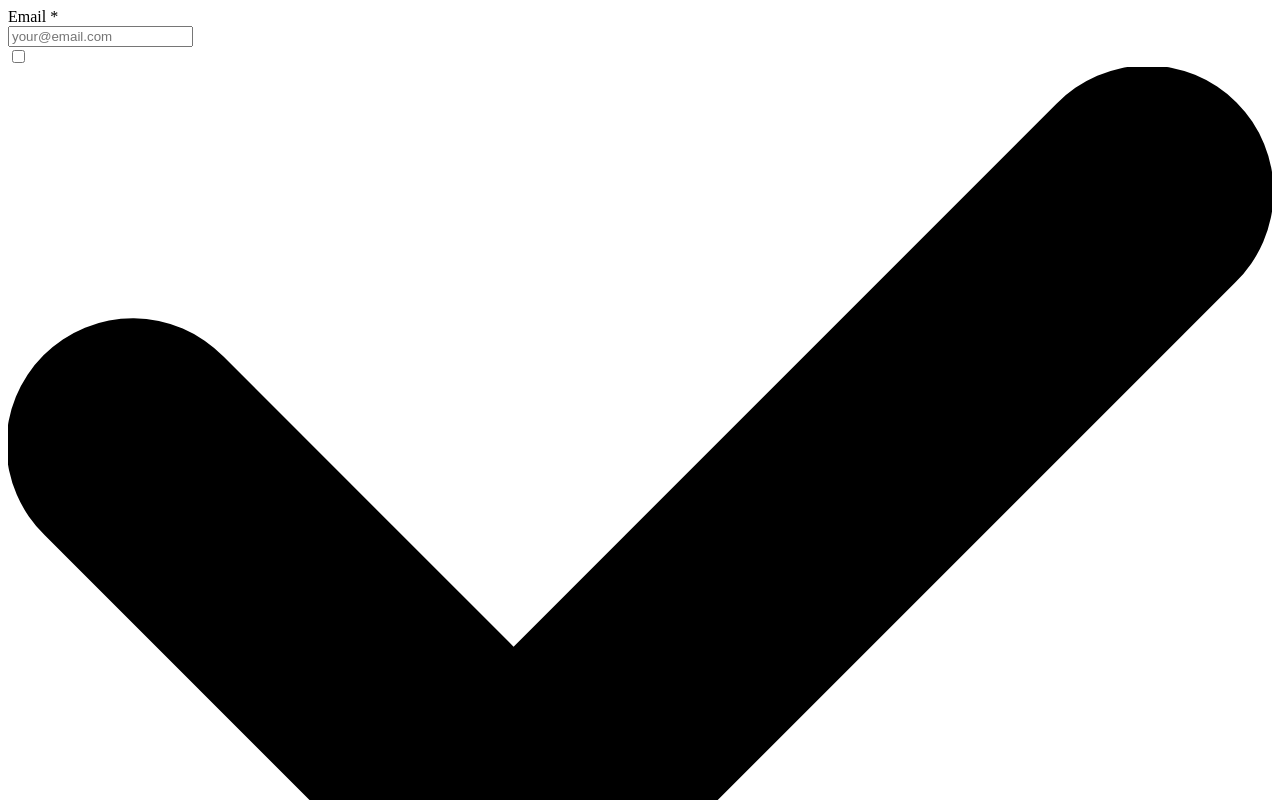
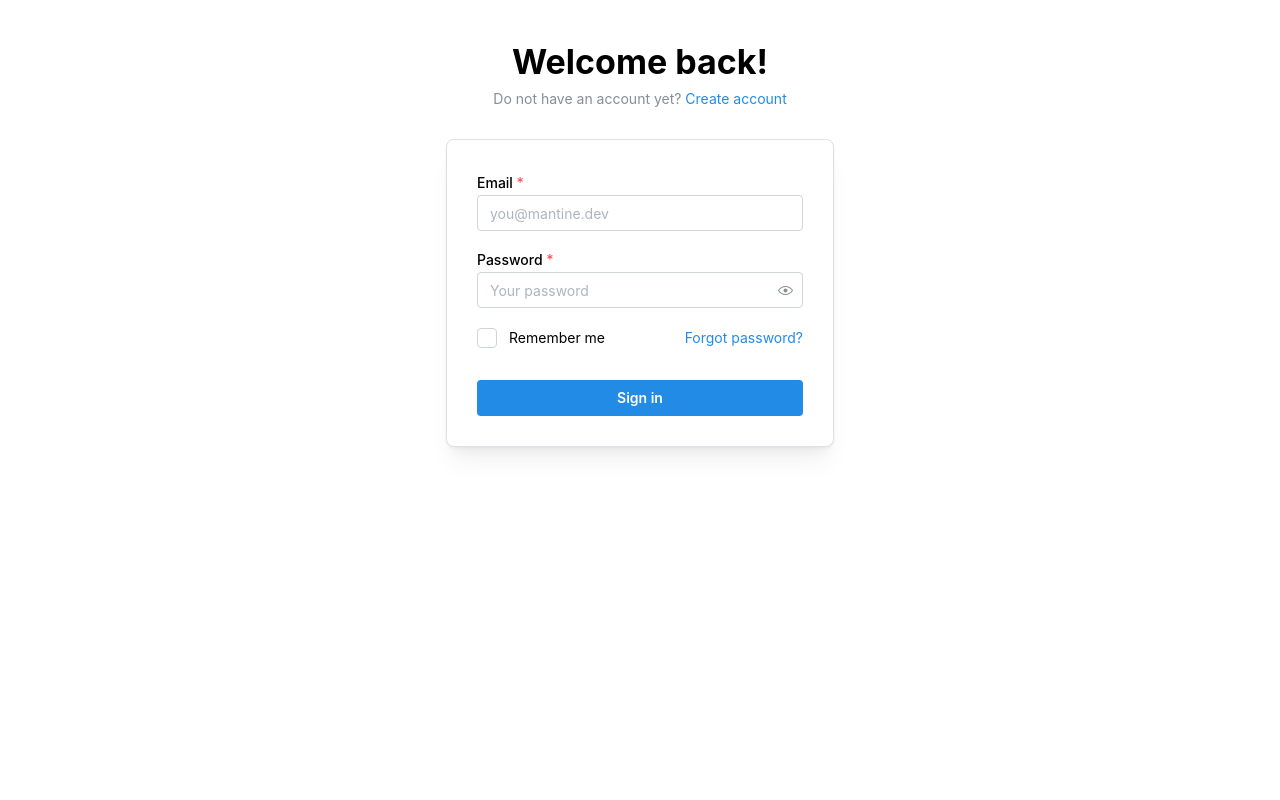
Before and after one commit to haochien/drf-subscription-app-tutorial, a React (Vite) app in the folder frontend/: page /login in a window 1280 px wide. Shown: the top 800 px of the page. Built offline with nearby package versions, Linux system fonts and the light colour scheme; no server answers.

Commit message:
implement login page

```diff
--- a/frontend/src/App.jsx
+++ b/frontend/src/App.jsx
@@ -1,6 +1,7 @@
 import React from 'react';
 import { BrowserRouter, Routes, Route } from "react-router-dom"
 
+import '@mantine/core/styles.css';
 import { createTheme, MantineProvider } from '@mantine/core';
 
 import Home from "./pages/Home"
--- a/frontend/src/pages/Login.jsx
+++ b/frontend/src/pages/Login.jsx
@@ -1,46 +1,37 @@
 import React, { useState } from 'react';
 import { useNavigate, Link } from 'react-router-dom';
-import { Button, Checkbox, Group, TextInput } from '@mantine/core';
-import { useForm } from '@mantine/form';
-import { notifications } from '@mantine/notifications';
-import { IconBrandGoogle } from '@tabler/icons-react';
+import { TextInput, PasswordInput, Checkbox, Anchor, Paper, Title, Text, Container, Group, Button, } from '@mantine/core';
+
+
 import { login } from '../utils/auth';
 import { API_BASE_URL } from '../constants';
 
 function Login() {
-  const form = useForm({
-    mode: 'uncontrolled',
-    initialValues: {
-      email: '',
-      termsOfService: false,
-    },
+    return (<Container size={420} my={40}>
+        <Title ta="center">
+          Welcome back!
+        </Title>
+        <Text c="dimmed" size="sm" ta="center" mt={5}>
+          Do not have an account yet?{' '}
+          <Anchor size="sm" component="button">
+            Create account
+          </Anchor>
+        </Text>
 
-    validate: {
-      email: (value) => (/^\S+@\S+$/.test(value) ? null : 'Invalid email'),
-    },
-  });
-  return (
-    <form onSubmit={form.onSubmit((values) => console.log(values))}>
-      <TextInput
-        withAsterisk
-        label="Email"
-        placeholder="your@email.com"
-        key={form.key('email')}
-        {...form.getInputProps('email')}
-      />
-
-      <Checkbox
-        mt="md"
-        label="I agree to sell my privacy"
-        key={form.key('termsOfService')}
-        {...form.getInputProps('termsOfService', { type: 'checkbox' })}
-      />
-
-      <Group justify="flex-end" mt="md">
-        <Button type="submit">Submit</Button>
-      </Group>
-    </form>
-  );
+        <Paper withBorder shadow="md" p={30} mt={30} radius="md">
+          <TextInput label="Email" placeholder="you@mantine.dev" required/>
+          <PasswordInput label="Password" placeholder="Your password" required mt="md"/>
+          <Group justify="space-between" mt="lg">
+            <Checkbox label="Remember me"/>
+            <Anchor component="button" size="sm">
+              Forgot password?
+            </Anchor>
+          </Group>
+          <Button fullWidth mt="xl">
+            Sign in
+          </Button>
+        </Paper>
+      </Container>);
 }
 
 export default Login;
```
Also changed, not shown: frontend/package.json (+20 -5 lines), 1 other file (tests, documents, lock files or other folders).
